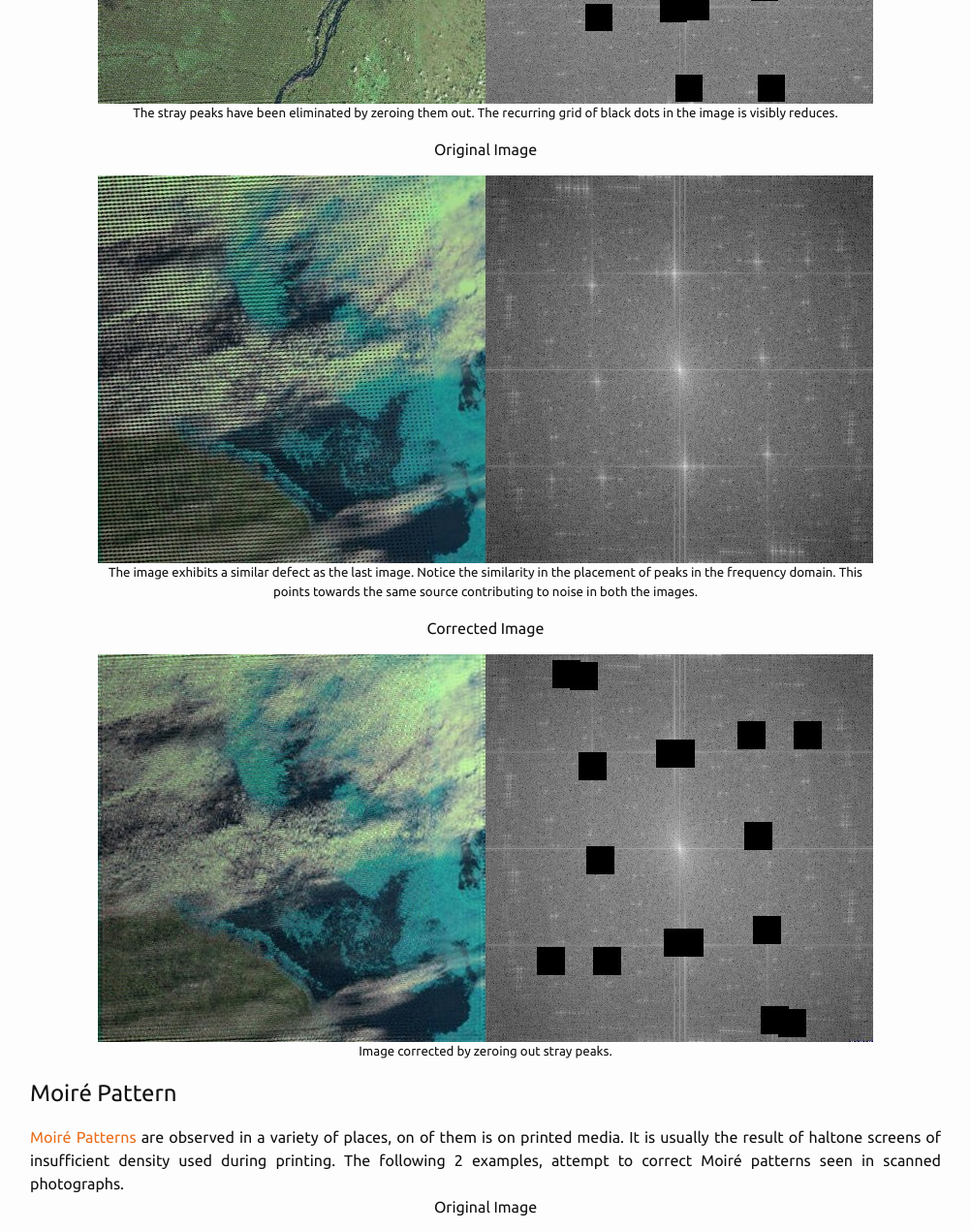
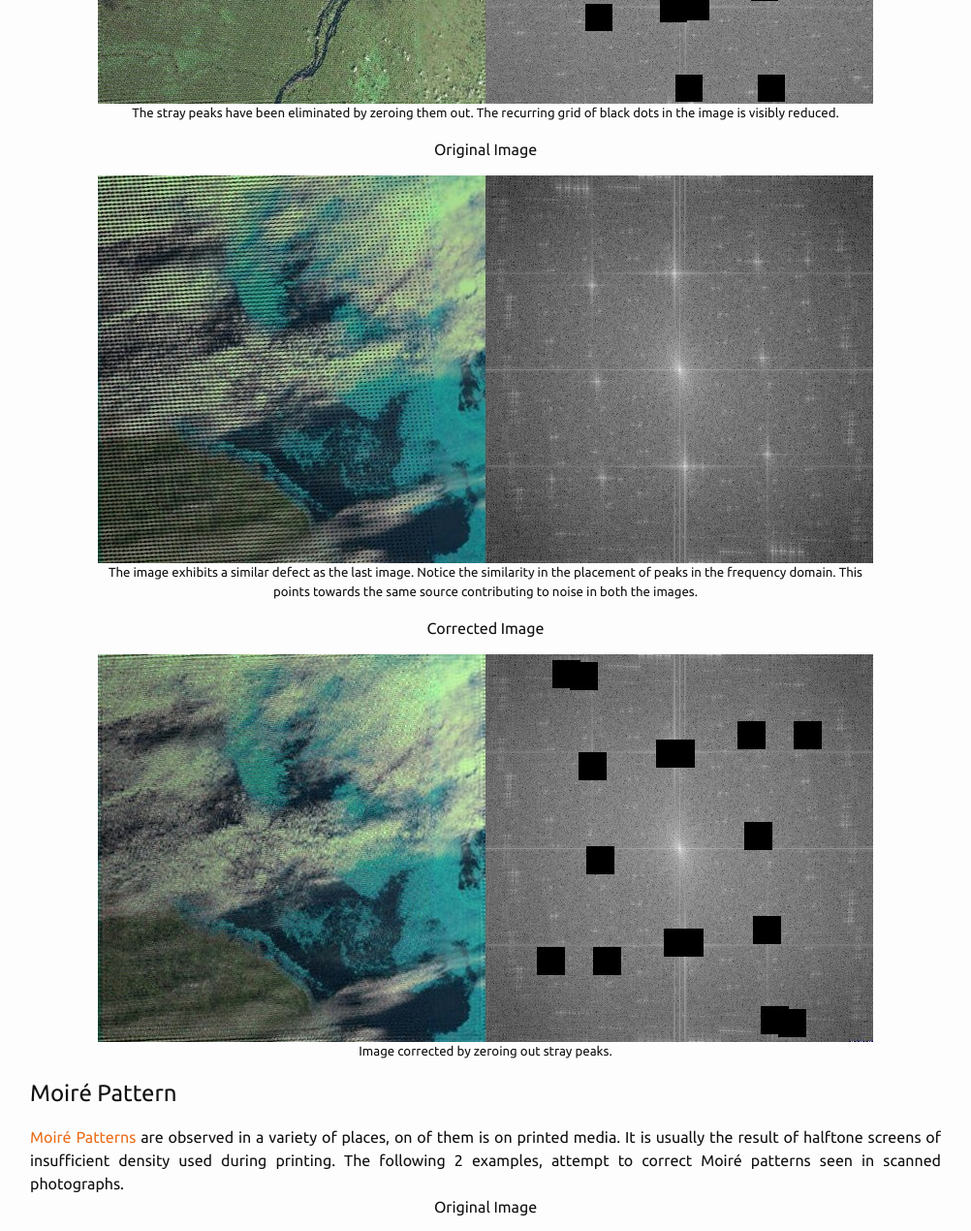
Before and after one commit to fredo-editor/fredo-editor.github.io, a Jekyll site: the page built from gallery.html, in a window 1280 px wide. Shown: the part 1239-2509 px from the top of the page at 97% size, without its empty margins (139-1141 px from the left). Built offline with Jekyll 4.4.1, drawn with Linux system fonts in a browser that asks for light colours.

Commit message:
Spell and grammer corrections

```diff
--- a/_sass/_layout.scss
+++ b/_sass/_layout.scss
@@ -278,6 +278,7 @@ $bmargin:20px;
  */
 .page-content {
     padding: $spacing-unit 0;
+    text-align:justify;
 }
 
 .page-heading {
--- a/gallery.html
+++ b/gallery.html
@@ -39,7 +39,7 @@ permalink: /gallery/
     <img class="img-centre" src="/images/ex1_out.jpg" />
     <div class="caption"> <h5>
         The stray peaks have been eliminated by zeroing them out. The recurring grid
-        of black dots in the image is visibly reduces.
+        of black dots in the image is visibly reduced.
     </h5></div>
 
     <div class="caption"> <h4>
@@ -63,7 +63,7 @@ permalink: /gallery/
     <h2> Moiré Pattern </h2>
     <a href="https://en.wikipedia.org/wiki/Moir%C3%A9_pattern">Moiré Patterns</a>
     are observed in a variety of places, on of them is on printed media. It is usually
-    the result of haltone screens of insufficient density used during printing.
+    the result of halftone screens of insufficient density used during printing.
     The following 2 examples, attempt to correct Moiré patterns seen in scanned photographs.
 
     <div class="caption"> <h4>
```
Also changed, not shown: about.md (+1 -1 lines), tutorial.html (+5 -6 lines).
